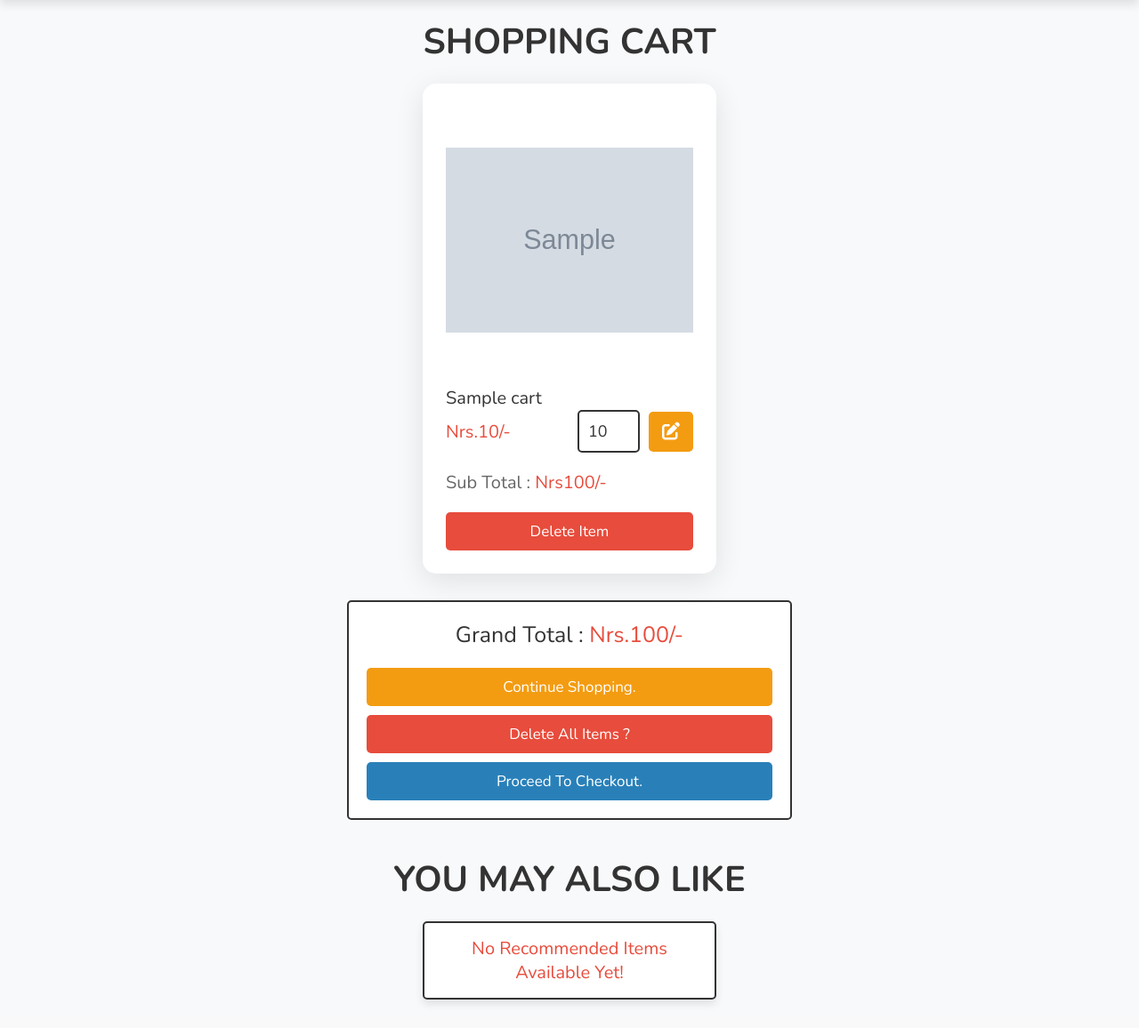
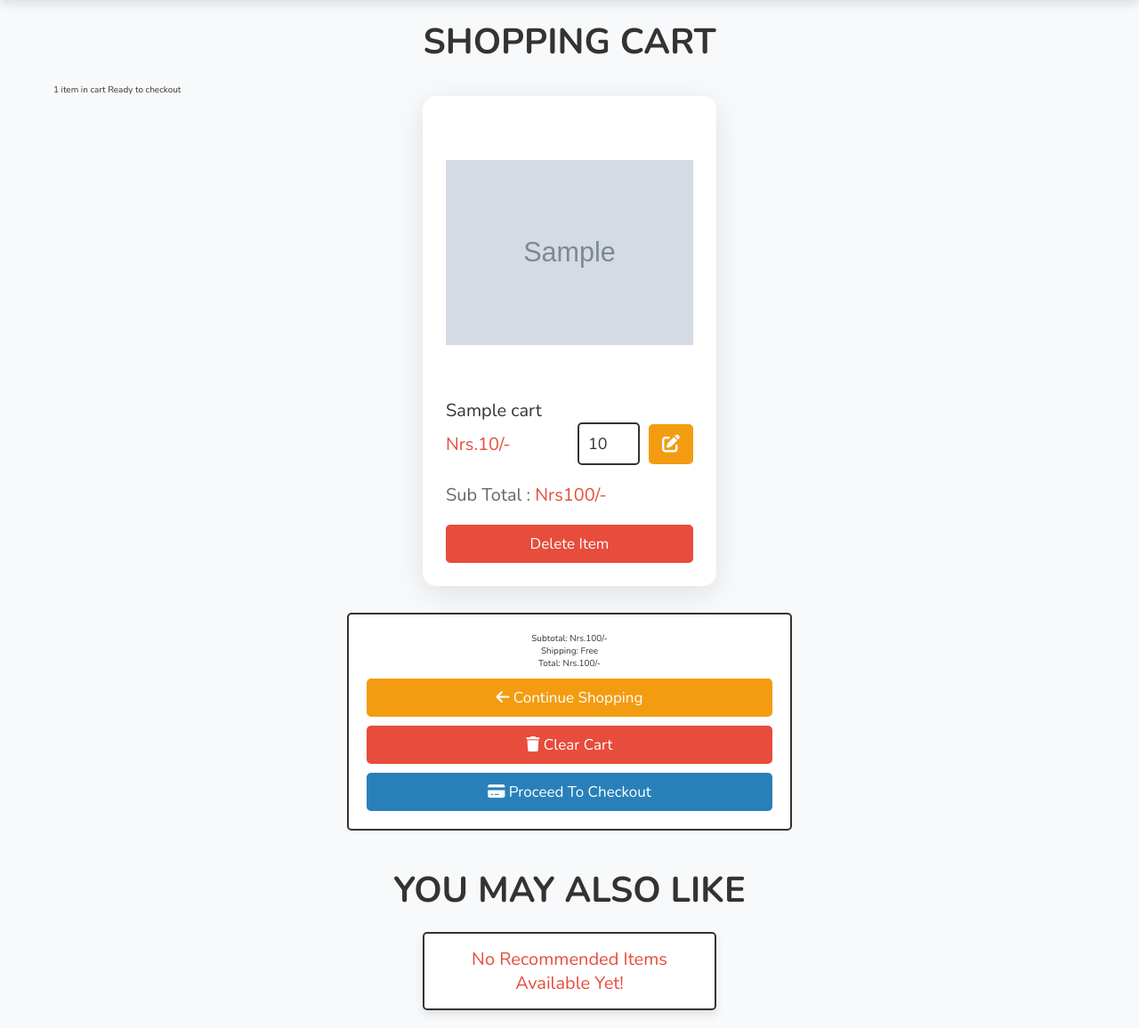
Before and after one commit to suzzzel5/Ecommerce-webiste-for-Bag-store, a PHP site: page /cart.php in a window 1280 px wide. Shown: the part 74-1230 px from the top of the page at 89% size. Before the commit the page ends 1203 px from the top, so only its background shows below. Run offline with PHP 8.4, Linux system fonts and the light colour scheme; the visitor is signed in with stand-in values (Sample User, id 1); tables that the repository leaves empty or names only in its code hold one stand-in row (values such as "Sample post"); grey boxes marked "Sample" are stand-in pictures; some libraries are stand-ins or nearby versions.

Commit message:
Update cart.php

```diff
--- a/cart.php
+++ b/cart.php
@@ -32,6 +32,58 @@ if(isset($_POST['update_qty'])){
    $message[] = 'cart quantity updated';
 }
 
+// ADD TO CART FUNCTIONALITY FOR RECOMMENDED PRODUCTS
+if(isset($_POST['add_to_cart'])){
+   if($user_id == ''){
+      header('location:user_login.php');
+   }else{
+      $pid = $_POST['pid'];
+      $name = $_POST['name'];
+      $price = $_POST['price'];
+      $image = $_POST['image'];
+      $qty = $_POST['qty'];
+
+      $check_cart_numbers = $conn->prepare("SELECT * FROM `cart` WHERE name = ? AND user_id = ?");
+      $check_cart_numbers->execute([$name, $user_id]);
+
+      if($check_cart_numbers->rowCount() > 0){
+         $message[] = 'already added to cart!';
+      }else{
+         $insert_cart = $conn->prepare("INSERT INTO `cart`(user_id, pid, name, price, quantity, image) VALUES(?,?,?,?,?,?)");
+         $insert_cart->execute([$user_id, $pid, $name, $price, $qty, $image]);
+         $message[] = 'added to cart!';
+      }
+   }
+}
+
+// ADD TO WISHLIST FUNCTIONALITY FOR RECOMMENDED PRODUCTS
+if(isset($_POST['add_to_wishlist'])){
+   if($user_id == ''){
+      header('location:user_login.php');
+   }else{
+      $pid = $_POST['pid'];
+      $name = $_POST['name'];
+      $price = $_POST['price'];
+      $image = $_POST['image'];
+
+      $check_wishlist_numbers = $conn->prepare("SELECT * FROM `wishlist` WHERE name = ? AND user_id = ?");
+      $check_wishlist_numbers->execute([$name, $user_id]);
+
+      $check_cart_numbers = $conn->prepare("SELECT * FROM `cart` WHERE name = ? AND user_id = ?");
+      $check_cart_numbers->execute([$name, $user_id]);
+
+      if($check_wishlist_numbers->rowCount() > 0){
+         $message[] = 'already added to wishlist!';
+      }elseif($check_cart_numbers->rowCount() > 0){
+         $message[] = 'already added to cart!';
+      }else{
+         $insert_wishlist = $conn->prepare("INSERT INTO `wishlist`(user_id, pid, name, price, image) VALUES(?,?,?,?,?)");
+         $insert_wishlist->execute([$user_id, $pid, $name, $price, $image]);
+         $message[] = 'added to wishlist!';
+      }
+   }
+}
+
 ?>
 
 <!DOCTYPE html>
@@ -57,6 +109,20 @@ if(isset($_POST['update_qty'])){
 
    <h3 class="heading">Shopping cart</h3>
 
+   <?php
+      // Count total items in cart
+      $count_cart = $conn->prepare("SELECT COUNT(*) as total_items FROM `cart` WHERE user_id = ?");
+      $count_cart->execute([$user_id]);
+      $cart_count = $count_cart->fetch(PDO::FETCH_ASSOC)['total_items'];
+   ?>
+
+   <div class="cart-info">
+      <div class="cart-summary">
+         <span class="item-count"><?= $cart_count; ?> item<?= $cart_count != 1 ? 's' : ''; ?> in cart</span>
+         <span class="cart-status"><?= $cart_count > 0 ? 'Ready to checkout' : 'Cart is empty'; ?></span>
+      </div>
+   </div>
+
    <div class="box-container">
 
    <?php
@@ -66,36 +132,80 @@ if(isset($_POST['update_qty'])){
       if($select_cart->rowCount() > 0){
          while($fetch_cart = $select_cart->fetch(PDO::FETCH_ASSOC)){
    ?>
-   <form action="" method="post" class="box">
-      <input type="hidden" name="cart_id" value="<?= $fetch_cart['id']; ?>">
+   <div class="box">
       <a href="quick_view.php?pid=<?= $fetch_cart['pid']; ?>" class="fas fa-eye"></a>
       <img src="uploaded_img/<?= $fetch_cart['image']; ?>" alt="">
       <div class="name"><?= $fetch_cart['name']; ?></div>
+
+      <!-- Update Quantity Form -->
+      <form action="" method="post" class="update-form">
+         <input type="hidden" name="cart_id" value="<?= $fetch_cart['id']; ?>">
          <div class="flex">
             <div class="price">Nrs.<?= $fetch_cart['price']; ?>/-</div>
             <input type="number" name="qty" class="qty" min="1" max="99" onkeypress="if(this.value.length == 2) return false;" value="<?= $fetch_cart['quantity']; ?>">
             <button type="submit" class="fas fa-edit" name="update_qty"></button>
          </div>
+      </form>
+
       <div class="sub-total"> Sub Total : <span>Nrs<?= $sub_total = ($fetch_cart['price'] * $fetch_cart['quantity']); ?>/-</span> </div>
+
+      <!-- Delete Form -->
+      <form action="" method="post" class="delete-form">
+         <input type="hidden" name="cart_id" value="<?= $fetch_cart['id']; ?>">
          <input type="submit" value="delete item" onclick="return confirm('delete this from cart?');" class="delete-btn" name="delete">
       </form>
+   </div>
    <?php
    $grand_total += $sub_total;
       }
    }else{
-      echo '<p class="empty">your cart is empty</p>';
+      echo '<div class="empty-cart">
+               <div class="empty-cart-icon">
+                  <i class="fas fa-shopping-cart"></i>
+               </div>
+               <h3>Your cart is empty</h3>
+               <p>Looks like you haven\'t added any items to your cart yet.</p>
+               <a href="shop.php" class="btn">Start Shopping</a>
+            </div>';
    }
    ?>
    </div>
 
+   <?php if($grand_total > 0): ?>
    <div class="cart-total">
-      <p>Grand Total : <span>Nrs.<?= $grand_total; ?>/-</span></p>
-      <a href="shop.php" class="option-btn">Continue Shopping.</a>
-      <a href="cart.php?delete_all" class="delete-btn <?= ($grand_total > 1)?'':'disabled'; ?>" onclick="return confirm('delete all from cart?');">Delete All Items ?</a>
-      <a href="checkout.php" class="btn <?= ($grand_total > 1)?'':'disabled'; ?>">Proceed to Checkout.</a>
+      <div class="total-summary">
+         <div class="total-line">
+            <span>Subtotal:</span>
+            <span>Nrs.<?= $grand_total; ?>/-</span>
          </div>
+         <div class="total-line shipping">
+            <span>Shipping:</span>
+            <span>Free</span>
+         </div>
+         <div class="total-line final-total">
+            <span>Total:</span>
+            <span>Nrs.<?= $grand_total; ?>/-</span>
+         </div>
+      </div>
+      <div class="cart-actions">
+         <a href="shop.php" class="option-btn">
+            <i class="fas fa-arrow-left"></i>
+            Continue Shopping
+         </a>
+         <a href="cart.php?delete_all" class="delete-btn" onclick="return confirm('delete all from cart?');">
+            <i class="fas fa-trash"></i>
+            Clear Cart
+         </a>
+         <a href="checkout.php" class="btn">
+            <i class="fas fa-credit-card"></i>
+            Proceed to Checkout
+         </a>
+      </div>
+   </div>
+   <?php endif; ?>
 
 </section>
+
 <!-- for prd recommendation on the basis of product you added to cart !-->
 <section class="products">
 
@@ -167,15 +277,13 @@ if(isset($_POST['update_qty'])){
          } else {
             echo '<p class="empty">No recommended items available yet!</p>';
          }
+      } else {
+         echo '<p class="empty">Add items to cart to see recommendations!</p>';
       }
    ?>
    </div>
 </section>
 
-
-
-
-
 <script src="js/script.js"></script>
 
 </body>
```
Lines whose indentation alone changed are shown as unchanged.
